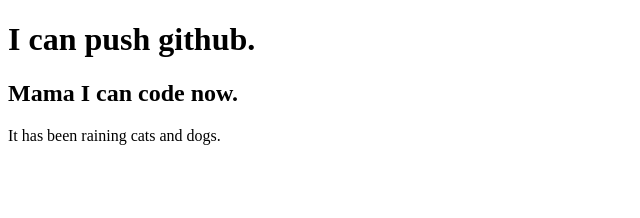
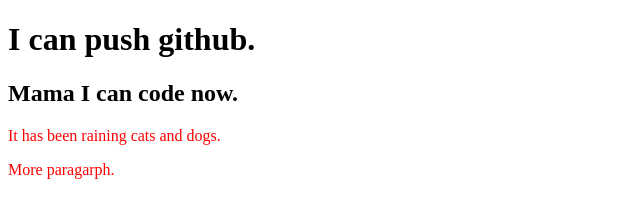
Before and after one commit to minhajn/developer-protfolio-Minhaz, a plain HTML site: page index.html in a window 1280 px wide. Shown: the whole page, without its empty margins (0-640 px from the left). Drawn offline with Linux system fonts and the light colour scheme.

Commit message:
style added

```diff
--- a/index.html
+++ b/index.html
@@ -10,5 +10,6 @@
     <h1>I can push github.</h1>
     <h2>Mama I can code now.</h2>
     <p>It has been raining cats and dogs.</p>
+    <p>More paragarph.</p>
 </body>
 </html>
--- a/style.css
+++ b/style.css
@@ -0,0 +1,3 @@
+p{
+    color: red;
+}
```
